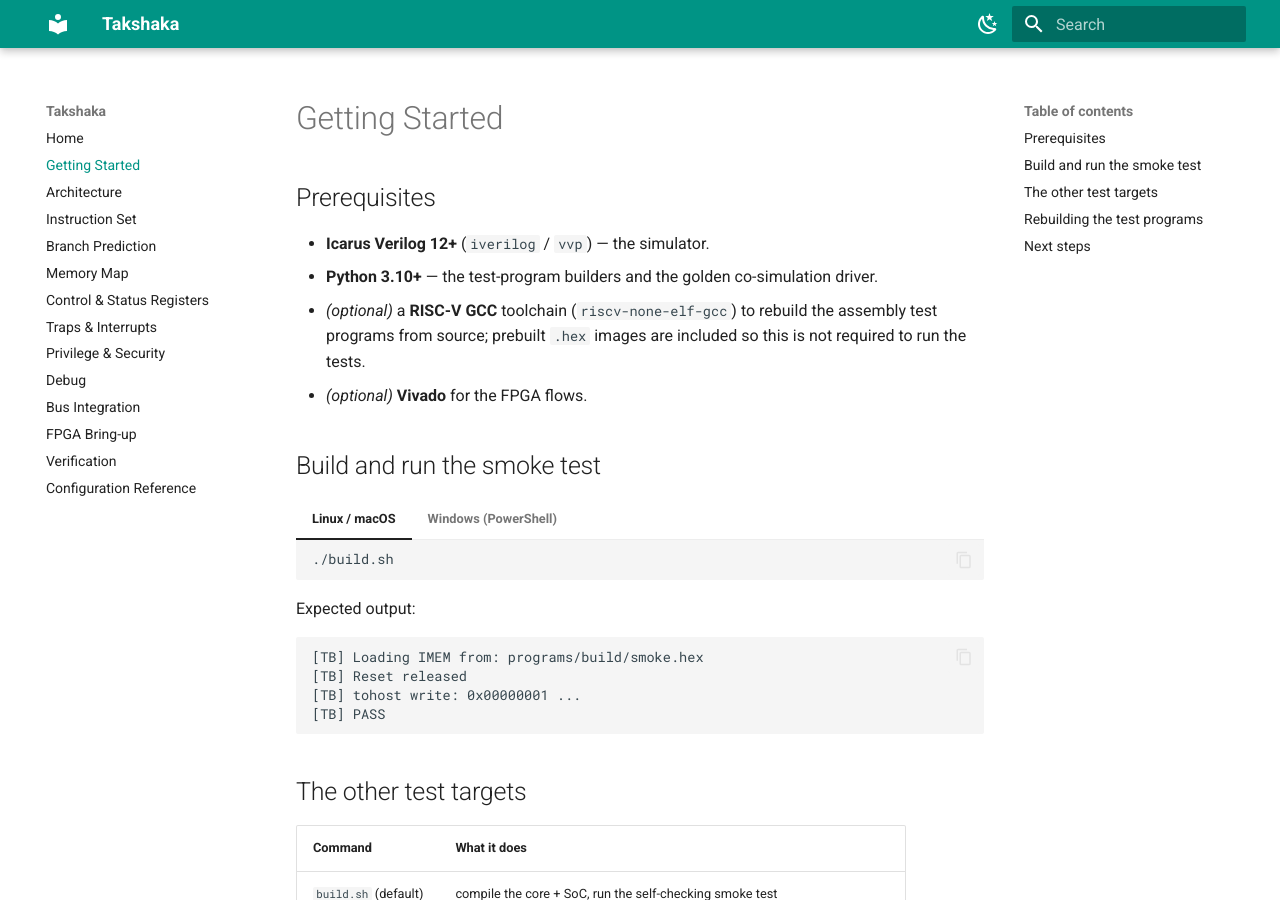
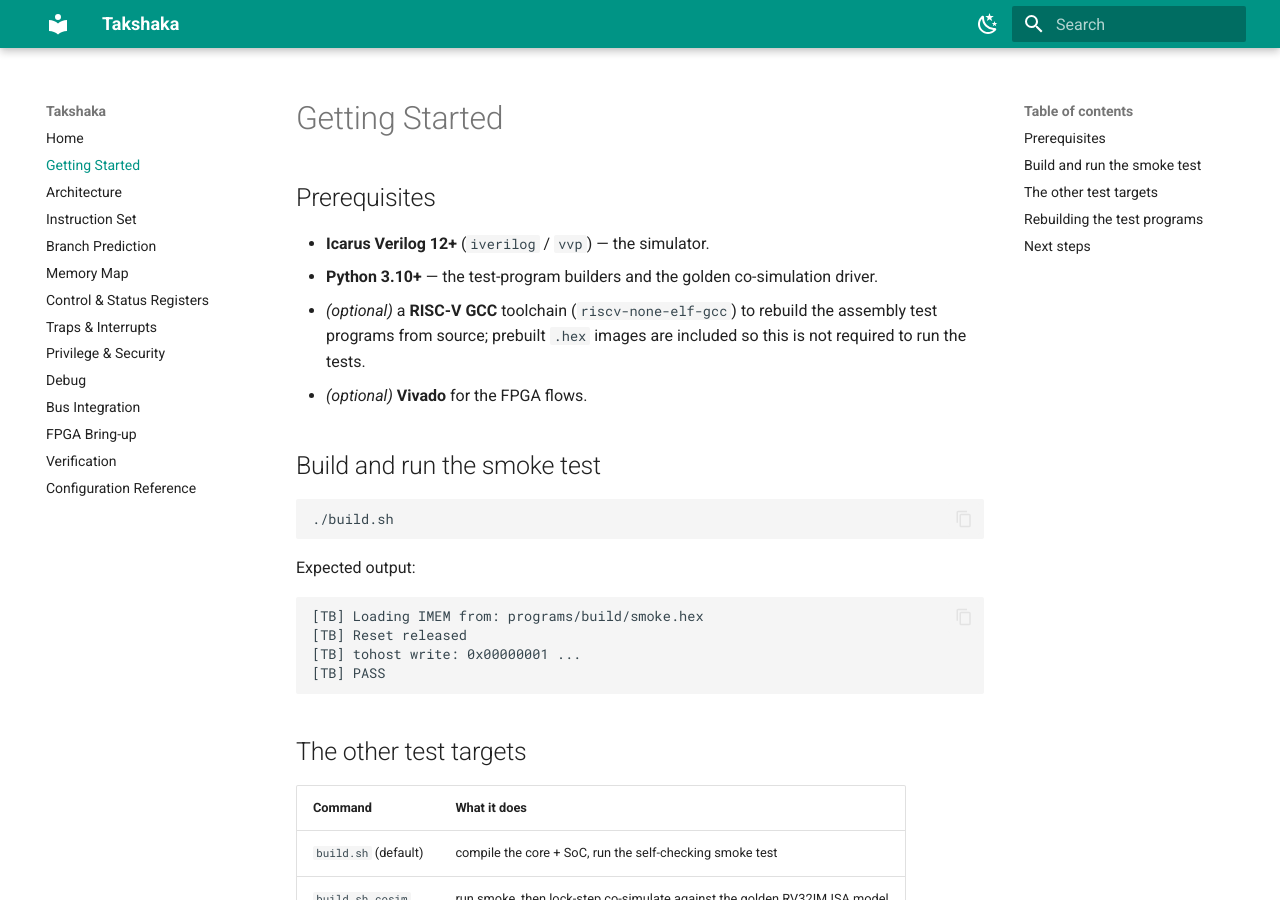
Before and after one commit to EthicalAesthetic/takshaka, an MkDocs documentation site: the page built from docs/getting-started.md, in a window 1280 px wide and 900 px high. Built offline with MkDocs 1.6.1 and Material for MkDocs 9.7.7, drawn with Linux system fonts in a browser that asks for light colours.

Commit message:
remove windows compatibility

````diff
--- a/docs/getting-started.md
+++ b/docs/getting-started.md
@@ -12,17 +12,9 @@
 
 ## Build and run the smoke test
 
-=== "Linux / macOS"
-
-    ```bash
-    ./build.sh
-    ```
-
-=== "Windows (PowerShell)"
-
-    ```powershell
-    .\build.ps1
-    ```
+```bash
+./build.sh
+```
 
 Expected output:
 
````
Also changed, not shown: README.md (+1 -4 lines), 1 other file.
